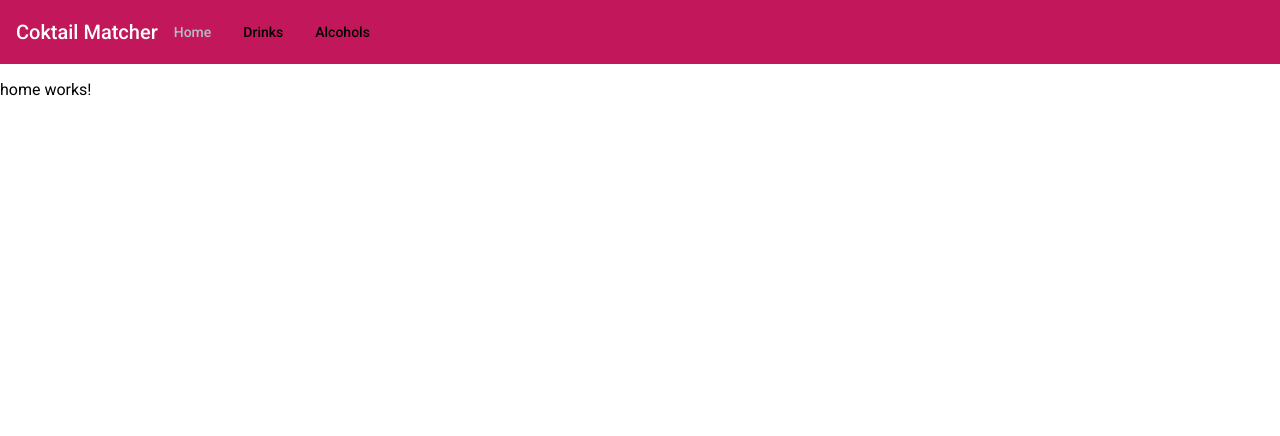
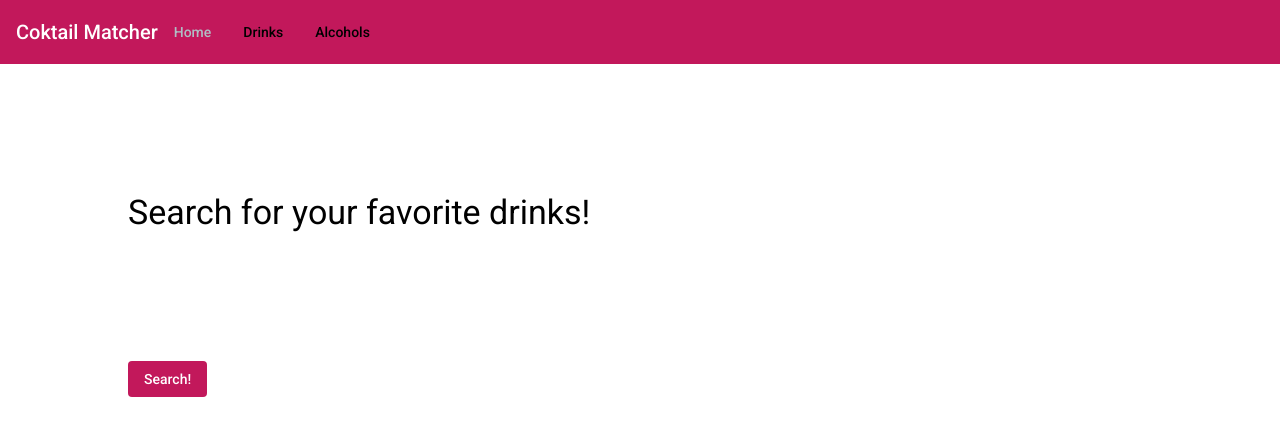
Before and after one commit to danielaahlin/EDAF90-project, an Angular app in the folder cocktail-matcher/: page /home in a window 1280 px wide. Shown: the top 436 px of the page. Built offline with nearby package versions, Linux system fonts and the light colour scheme.

Commit message:
First draft of search interface

```diff
--- a/cocktail-matcher/src/app/home/home.component.css
+++ b/cocktail-matcher/src/app/home/home.component.css
@@ -0,0 +1,3 @@
+.root {
+  padding: 128px;
+}
--- a/cocktail-matcher/src/app/home/home.component.html
+++ b/cocktail-matcher/src/app/home/home.component.html
@@ -1 +1,4 @@
-<p>home works!</p>
+<div class="root">
+  <h1 class="mat-display-1">Search for your favorite drinks!</h1>
+  <app-search></app-search>
+</div>
--- /dev/null
+++ b/cocktail-matcher/src/app/search/search.component.css
@@ -0,0 +1,6 @@
+.root {
+  width: 100%
+}
+.search {
+  width: 100%
+}
--- /dev/null
+++ b/cocktail-matcher/src/app/search/search.component.html
@@ -0,0 +1,14 @@
+<div class="root">
+  <mat-form-field class="search">
+    <mat-chip-list #chipList aria-label="Search tag selection">
+      <mat-chip *ngFor="let tag of tags" [selectable]="selectable" [removable]="removable" (removed)="remove(tag)">
+        {{tag.name}}
+        <mat-icon matChipRemove *ngIf="removable">cancel</mat-icon>
+      </mat-chip>
+      <input placeholder="Enter search tags" [matChipInputFor]="chipList"
+        [matChipInputSeparatorKeyCodes]="separatorKeysCodes" [matChipInputAddOnBlur]="addOnBlur"
+        (matChipInputTokenEnd)="add($event)">
+    </mat-chip-list>
+  </mat-form-field>
+  <button mat-flat-button color="primary">Search!</button>
+</div>
--- /dev/null
+++ b/cocktail-matcher/src/app/search/search.component.ts
@@ -0,0 +1,50 @@
+import { ApiService } from "../api/api.service";
+import { Component, OnInit } from '@angular/core';
+import {COMMA, ENTER} from '@angular/cdk/keycodes';
+import {MatChipInputEvent} from '@angular/material/chips';
+
+export interface Tag {
+  name: string;
+}
+
+@Component({
+  selector: 'app-search',
+  templateUrl: './search.component.html',
+  styleUrls: ['./search.component.css'],
+})
+export class SearchComponent implements OnInit {
+
+  visible = true;
+  selectable = true;
+  removable = true;
+  addOnBlur = true;
+  readonly separatorKeysCodes: number[] = [ENTER, COMMA];
+  tags: Tag[] = [];
+
+  add(event: MatChipInputEvent): void {
+    const { input, value } = event;
+
+    if ((value || '').trim()) {
+      this.tags.push({name: value.trim()});
+    }
+
+    // Reset the input value
+    if (input) {
+      input.value = '';
+    }
+  }
+
+  remove(fruit: Tag): void {
+    const index = this.tags.indexOf(fruit);
+
+    if (index >= 0) {
+      this.tags.splice(index, 1);
+    }
+  }
+
+  constructor(private apiService: ApiService) { }
+
+  ngOnInit(): void {
+  }
+
+}
```
Also changed, not shown: cocktail-matcher/src/app/app.module.ts (+11 -2 lines), 1 other file (tests, documents, lock files or other folders).
